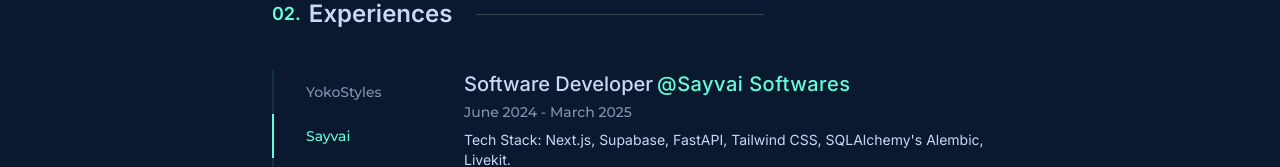
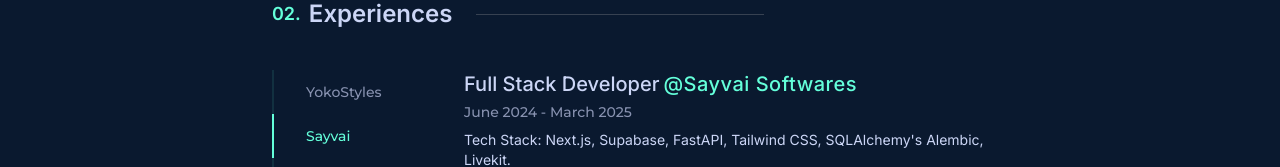
Before and after one commit to Midhun-live/Personal-portfolio, a Next.js app: page / in a window 1280 px wide. Both pictures are taken after a click on the item "Sayvai". Shown: the part 264-431 px from the top of the page. Built offline with nearby package versions, Linux system fonts and the light colour scheme.

Commit message:
again got updated with resume and contents

```diff
--- a/components/works/Sayvai.tsx
+++ b/components/works/Sayvai.tsx
@@ -10,7 +10,7 @@
       className="w-full"
     >
       <h3 className="flex gap-1 font-medium text-xl font-titleFont">
-        Software Developer{" "}
+        Full Stack Developer{" "}
         <span className="text-textGreen tracking-wide">@Sayvai Softwares</span>
       </h3>
       <p className="text-sm mt-1 font-medium text-textDark">
--- a/components/works/YokoStyles.tsx
+++ b/components/works/YokoStyles.tsx
@@ -10,7 +10,7 @@
       className="w-full"
     >
       <h3 className="flex gap-1 font-medium text-xl font-titleFont">
-        Full Stack Developer Consultant{" "}
+        Full Stack Developer{" "}
         <span className="text-textGreen tracking-wide">@YokoStyles</span>
       </h3>
       <p className="text-sm mt-1 font-medium text-textDark">
```
Also changed, not shown: 1 other file (tests, documents, lock files or other folders).
